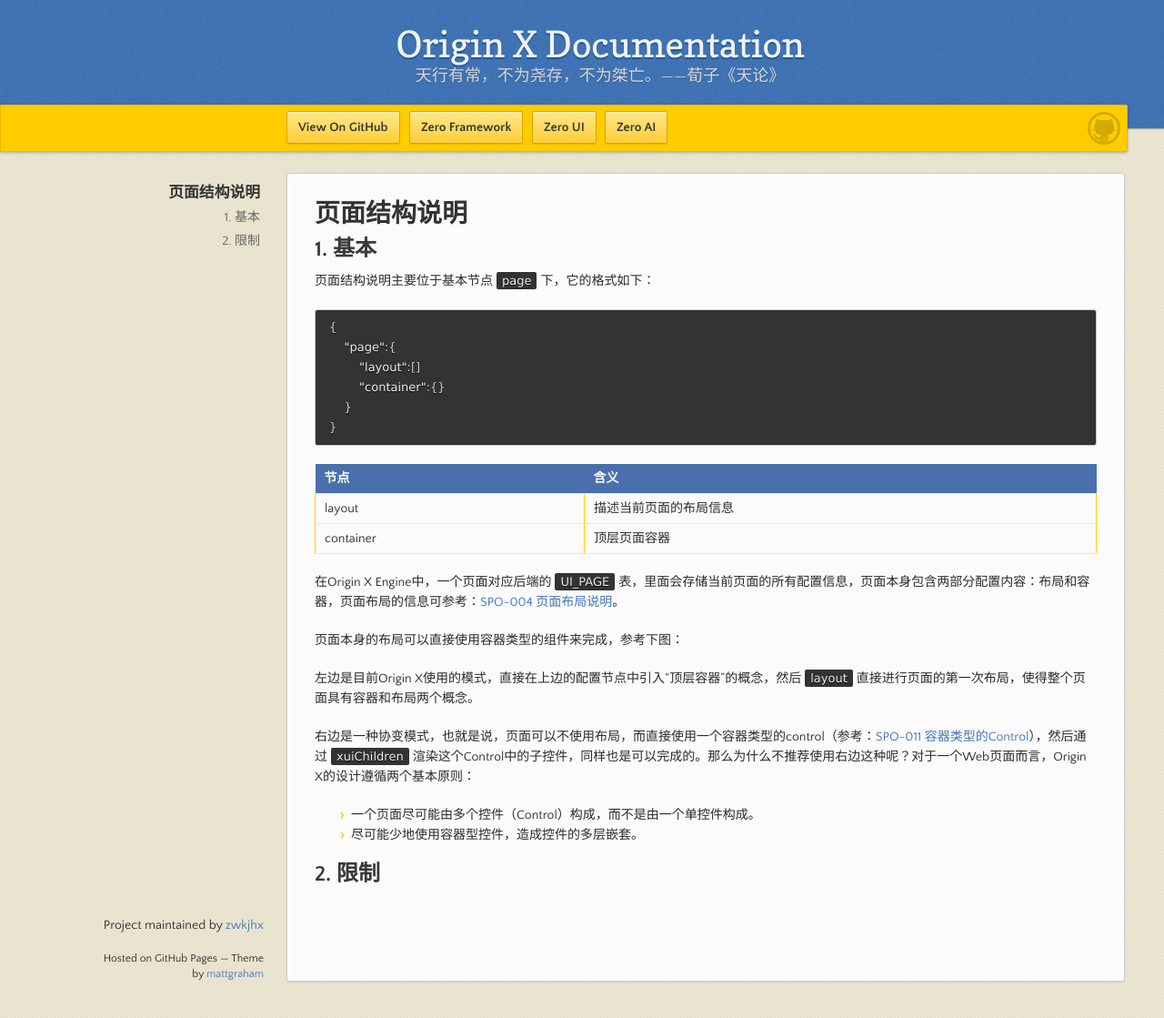
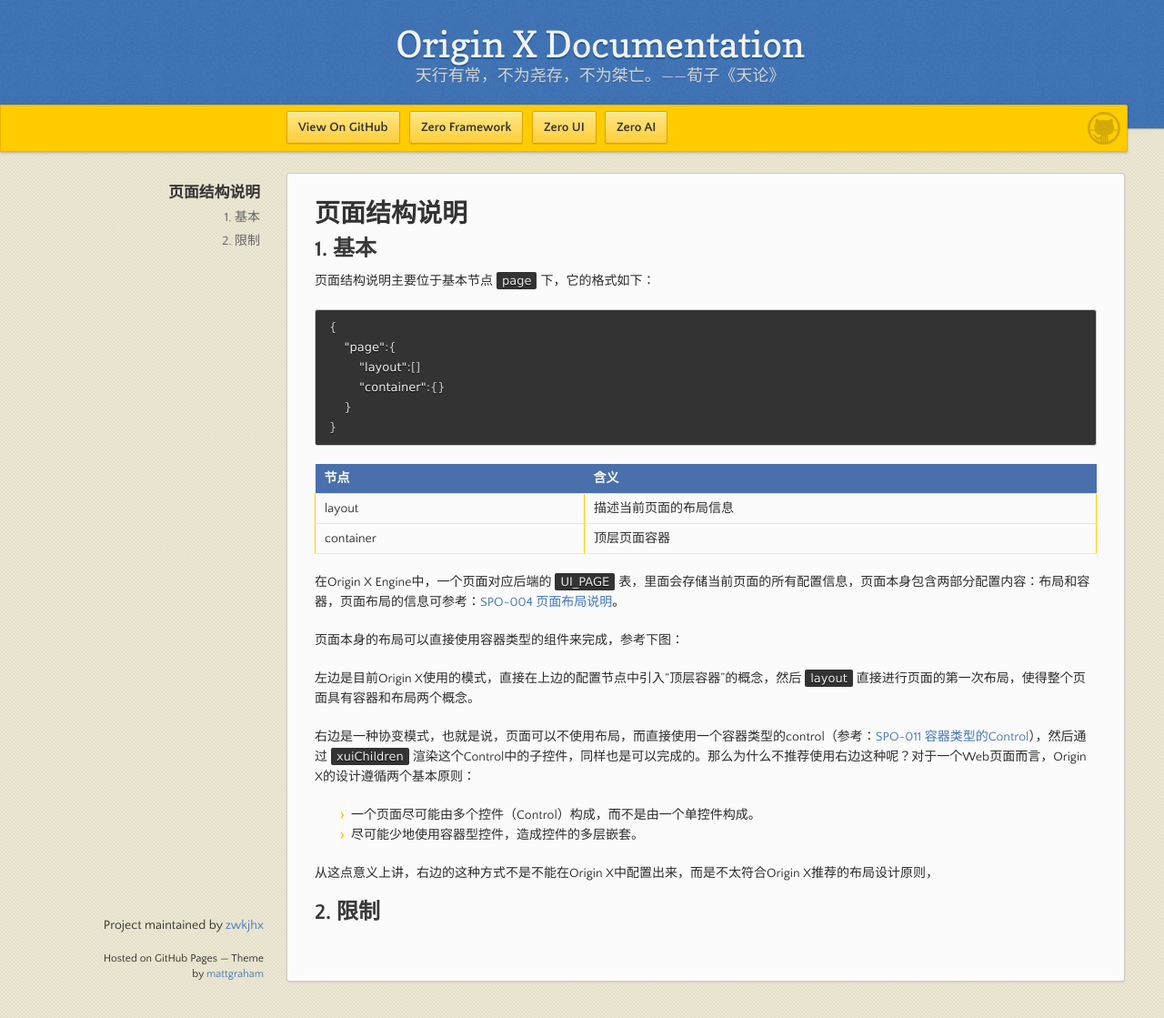
Before and after one commit to zwkjhx/ox-doc, a Jekyll site: the page built from specification/3-origin-xgui-fan/spo-003-bu-ju-pei-zhi-gui-fan.md, in a window 1280 px wide and 1119 px high. Shown: the whole window at 91% size. Built offline with Jekyll 4.4.1, drawn with Linux system fonts in a browser that asks for light colours; our own code applies the rules of GitHub Pages for plain Markdown files.

Commit message:
Updates specification/3-origin-xgui-fan/spo-003-bu-ju-pei-zhi-gui-fan.md
Auto commit by GitBook Editor

```diff
--- a/specification/3-origin-xgui-fan/spo-003-bu-ju-pei-zhi-gui-fan.md
+++ b/specification/3-origin-xgui-fan/spo-003-bu-ju-pei-zhi-gui-fan.md
@@ -29,4 +29,6 @@
 * 一个页面尽可能由多个控件（Control）构成，而不是由一个单控件构成。
 * 尽可能少地使用容器型控件，造成控件的多层嵌套。
 
+从这点意义上讲，右边的这种方式不是不能在Origin X中配置出来，而是不太符合Origin X推荐的布局设计原则，
+
 ## 2. 限制
```
